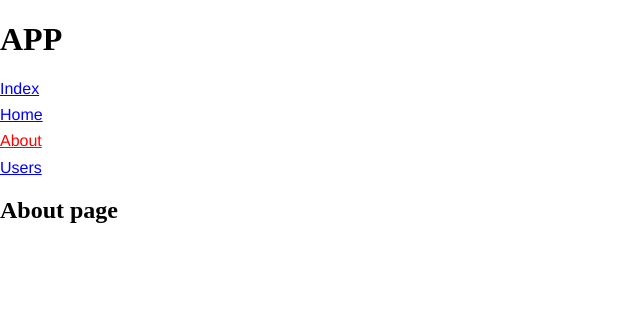
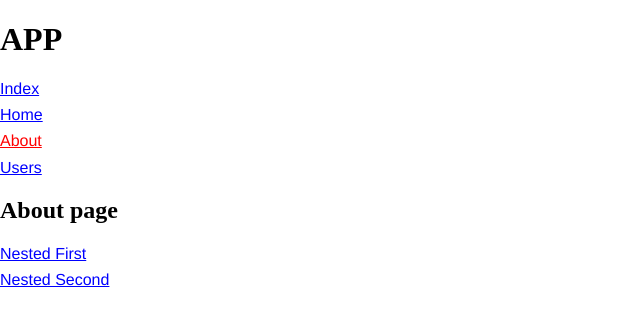
Before and after one commit to fedorovsky/react-ssr, a React app: page /about in a window 1280 px wide. Shown: the top 326 px of the page, without its empty margins (0-640 px from the left). Built offline with nearby package versions, Linux system fonts and the light colour scheme; the HTML template or start-up script is replaced by a standard one.

Commit message:
add nested routes

```diff
--- a/src/components/About.js
+++ /dev/null
@@ -1,9 +0,0 @@
-import React from 'react';
-
-const About = () => (
-  <div>
-    <h2>About page</h2>
-  </div>
-);
-
-export default About;
--- /dev/null
+++ b/src/components/About/NestedFirst.js
@@ -0,0 +1,13 @@
+import React, { Component } from 'react';
+
+class NestedFirst extends Component {
+  render() {
+    return (
+      <div>
+        <h2>Nested First</h2>
+      </div>
+    );
+  }
+}
+
+export default NestedFirst;
--- /dev/null
+++ b/src/components/About/NestedSecond.js
@@ -0,0 +1,13 @@
+import React, { Component } from 'react';
+
+class NestedSecond extends Component {
+  render() {
+    return (
+      <div>
+        <h2>Nested Second</h2>
+      </div>
+    );
+  }
+}
+
+export default NestedSecond;
--- /dev/null
+++ b/src/components/About/index.js
@@ -0,0 +1,34 @@
+import React from 'react';
+import { renderRoutes } from 'react-router-config';
+import { NavLink } from 'react-router-dom';
+import styled from 'styled-components';
+
+const StyledLink = styled(NavLink)`
+  color: blue;
+  display: block;
+  margin: 0.5em 0;
+  font-family: Helvetica, Arial, sans-serif;
+
+  &:hover {
+    text-decoration: underline;
+  }
+  &.active {
+    color: red;
+  }
+`;
+
+const About = props => {
+  return (
+    <div>
+      <h2>About page</h2>
+      <div>
+        <StyledLink to="/about/first">Nested First</StyledLink>
+        <StyledLink to="/about/second">Nested Second</StyledLink>
+      </div>
+      {/* RENDER NESTED ROUTES /about/... */}
+      {renderRoutes(props.route.routes)}
+    </div>
+  );
+};
+
+export default About;
--- a/src/routes.js
+++ b/src/routes.js
@@ -1,8 +1,11 @@
 import App from './components/App';
 import Home from './components/Home';
-import About from './components/About';
 import Users from './components/Users';
 import NotFound from './components/NotFound';
+
+import About from './components/About';
+import NestedFirst from './components/About/NestedFirst';
+import NestedSecond from './components/About/NestedSecond';
 
 const routes = [
   {
@@ -10,8 +13,21 @@ const routes = [
     routes: [
       { path: '/', exact: true, component: Home },
       { path: '/home', component: Home },
-      { path: '/about', component: About },
       { path: '/users', component: Users },
+      {
+        path: '/about',
+        component: About,
+        routes: [
+          {
+            path: '/about/first',
+            component: NestedFirst,
+          },
+          {
+            path: '/about/second',
+            component: NestedSecond,
+          },
+        ],
+      },
       {
         path: '*',
         component: NotFound,
```
Also changed, not shown: 2 other files (tests, documents, lock files or other folders).
